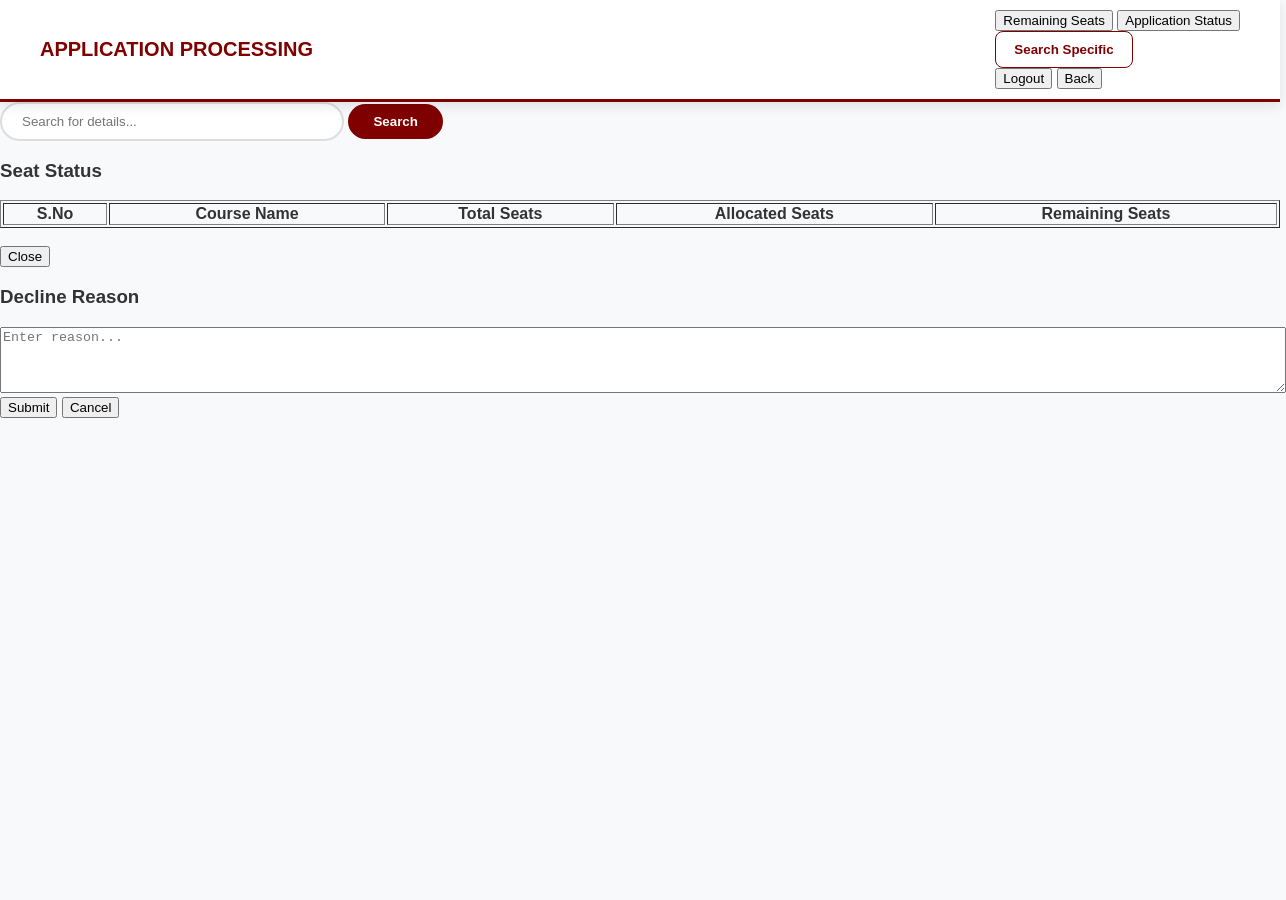
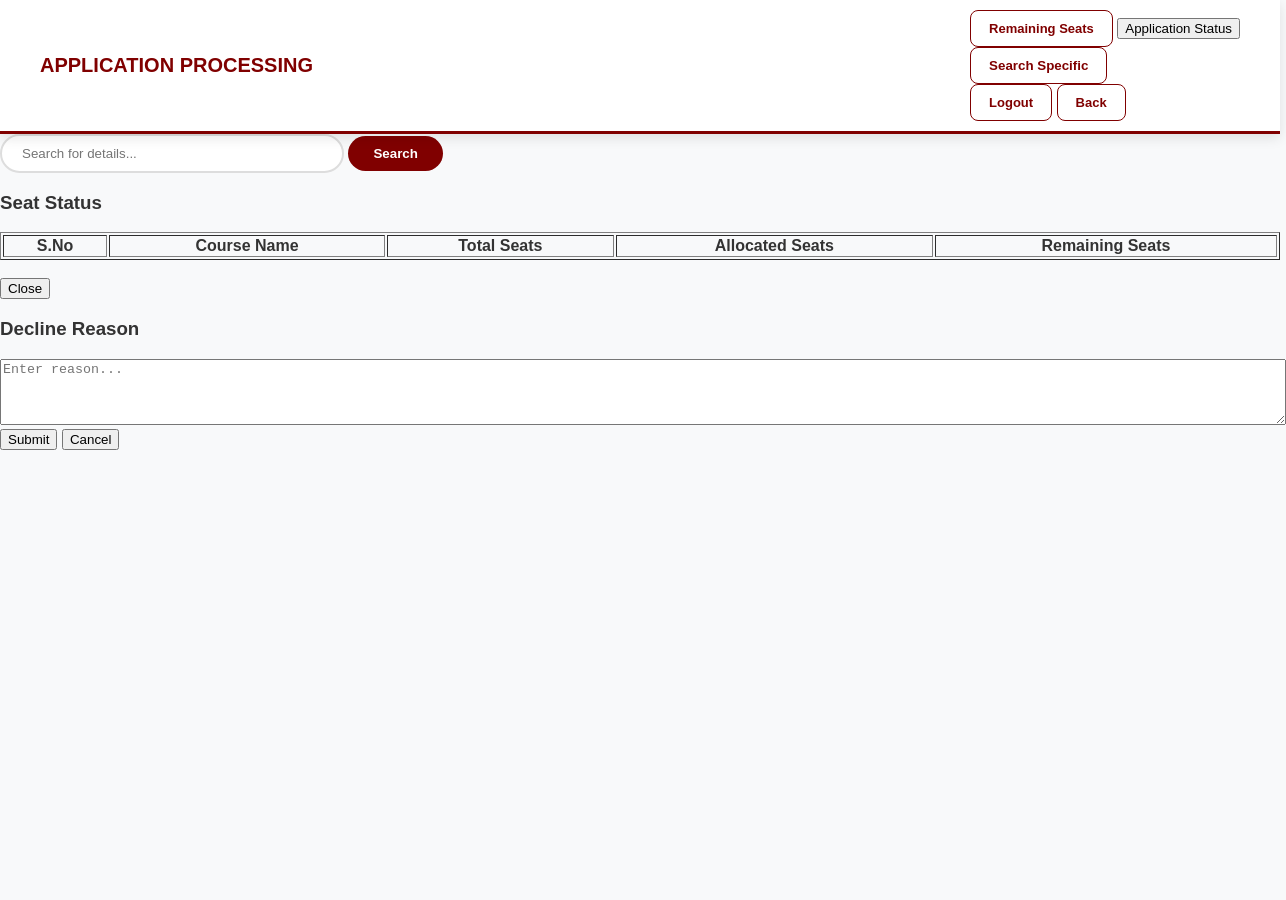

Added administrator form button, PG fields added in view more, changed cutoff -> tancet/gate score

--- a/upcoming_request.css
+++ b/upcoming_request.css
@@ -467,6 +467,26 @@ h1 {
   background: var(--maroon-hover);
 }
 
+.nav-btn {
+  background: white;
+  color: var(--maroon);
+  border: 1.5px solid var(--maroon);
+  padding: 10px 18px;
+  border-radius: 8px;
+  font-weight: 600;
+  font-size: 13px;
+  cursor: pointer;
+  transition: all 0.3s ease;
+  white-space: nowrap;
+}
+
+.nav-btn:hover {
+  background: var(--maroon);
+  color: white;
+  transform: translateY(-2px);
+  box-shadow: 0 4px 8px rgba(0,0,0,0.15);
+}
+
 /* ===== Centered Popups & Overlays ===== */
 .popup-overlay {
   position: fixed;
